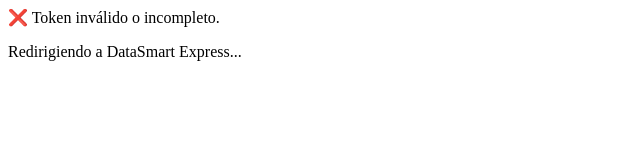
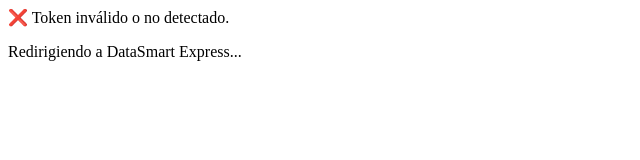
Before and after one commit to IbethCarmonaDev/redirect-datasmart, a plain HTML site: page index.html in a window 1280 px wide. Shown: the full height of the page, 0-640 px from the left. Drawn offline with Linux system fonts and the light colour scheme.

Commit message:
Junio 24-2025 - 9:23 AM

```diff
--- a/index.html
+++ b/index.html
@@ -6,15 +6,17 @@
   </head>
   <body>
     <script>
+      // Leer los parámetros desde la parte visible de la URL (?token=...&type=recovery)
       const urlParams = new URLSearchParams(window.location.search);
       const token = urlParams.get("token");
       const type = urlParams.get("type");
 
       if (token && type === "recovery") {
+        // Redirigir a Streamlit con access_token y tipo de recuperación
         const redirectTo = `https://datasmart-express-pgpecfnnlxpgnm3tkvwfhi.streamlit.app/?access_token=${token}&type=recovery`;
         window.location.href = redirectTo;
       } else {
-        document.body.innerHTML = "❌ Token inválido o incompleto.";
+        document.body.innerHTML = "❌ Token inválido o no detectado.";
       }
     </script>
     <p>Redirigiendo a DataSmart Express...</p>
```
